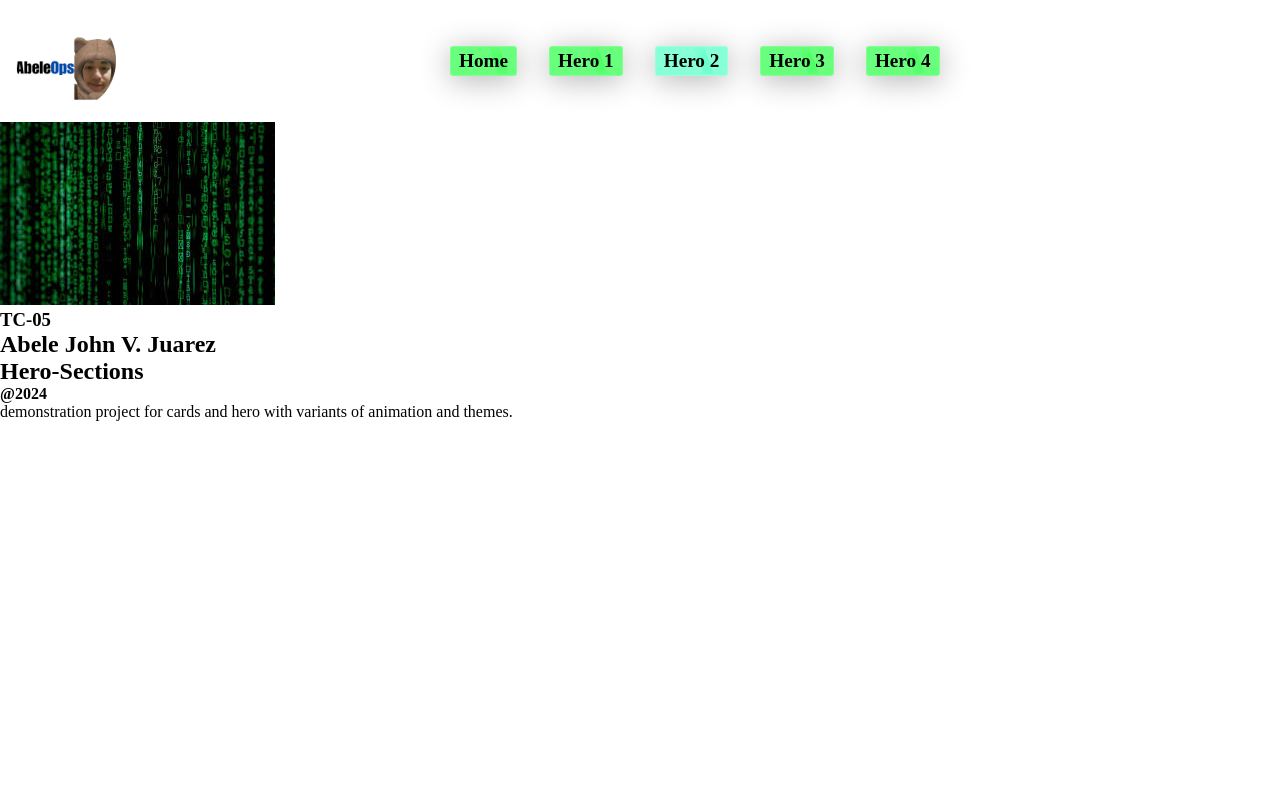
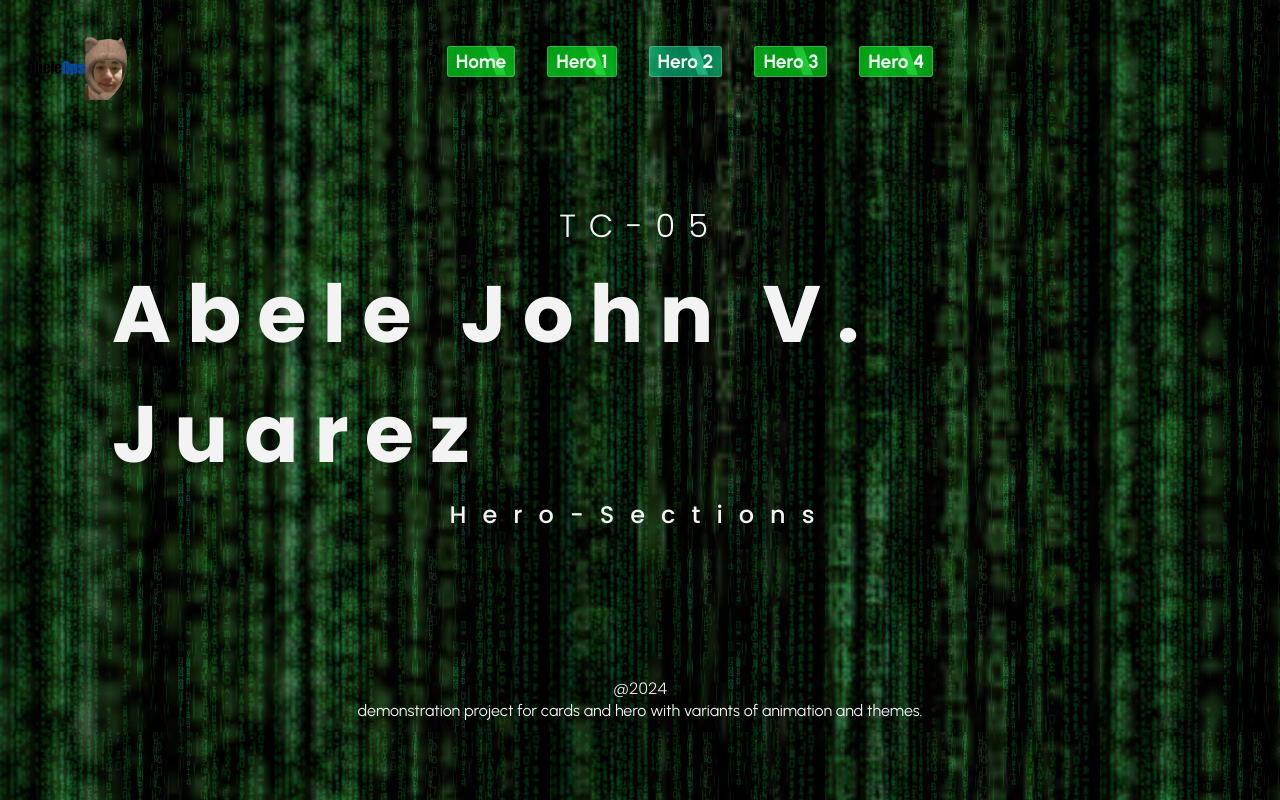
Before and after one commit to Abeleops/AWD-WD-HERO-SECTION, a plain HTML site: page pages/hero-2/index.html in a window 1280 px wide. Drawn offline with Linux system fonts and the light colour scheme; files that its build step writes are made by us from their sources; files whose address does not match are found by name.

Commit message:
feat: copied the header,scrollbar and style from hero 1

```diff
--- /dev/null
+++ b/pages/hero-2/assets/css/header.css
@@ -0,0 +1,93 @@
+* {
+    padding: 0;
+    margin: 0;
+    box-sizing: 0;
+}
+
+.header {
+    width: calc(100dvw - 1.4rem);
+    display: flex;
+    justify-content: flex-end;
+    align-items: center;
+    padding: .7rem 1rem;
+    gap: 0rem;
+    color: rgb(0, 0, 0);
+    height: fit-content;
+
+    & .left{
+         display: flex;
+        align-items: flex-start;
+        gap: 1rem;
+
+        & .logo {
+            height: 100px;
+            width: 100px;
+            border-radius: 50%;
+            overflow: hidden;
+            transition: all .2s ease;
+            cursor: pointer;
+
+            &:hover {
+                transform:  scale(1.1);
+        box-shadow: 0 8px 32px rgba(0,0,0,0.25);
+        filter: brightness(1.2) contrast(1.1);
+            }
+        }
+    }
+    & .center {
+        flex: 1;
+        display: flex;
+        justify-content: center;
+        gap: 2rem;;
+    }
+
+    & .btn {
+        background: rgba(0, 255, 34, 0.596);
+        box-shadow: 0 4px 30px rgba(0, 0, 0, 0.301);
+        backdrop-filter: blur(10px);
+        -webkit-backdrop-filter: blur(10px);
+        font-size: 1.2rem;
+        border: 1px solid rgba(245, 245, 245, 0.212);
+        padding: .2rem .5rem;
+        border-radius: 3px;
+        font-weight: 700;
+        text-decoration: none;
+        color: var(--color-primary-1);
+        overflow: hidden;
+        transition: all .2s ease;
+
+        &.active {
+            background: rgba(6, 255, 172, 0.479);
+        }
+
+        &::before {
+            position: absolute;
+            width: 10px;
+            height: 50px;
+            z-index: -1;
+            background: rgba(255, 255, 255, 0.1);
+            display: block;
+            content: '';
+            backdrop-filter: blur(10px);
+            -webkit-backdrop-filter: blur(10px);
+            transform: skew(20deg) translateY(-5px) translateX(40px);
+            transition: all .2s ease;
+        }
+
+        &:hover {
+            transform: scale(1.3);
+            background-color: black;
+            &::before {
+                transform: skew(50deg) translateY(-5px) translateX(-20px) ;
+            }
+        }
+    }
+}
+
+@media only screen and (max-width: 1024px) {
+    .header {
+        & .btn {
+            font-size: 1rem;
+        }
+    }
+}
--- /dev/null
+++ b/pages/hero-2/assets/css/scrollbar.css
@@ -0,0 +1,13 @@
+*::-webkit-scrollbar{
+    width: 5px;
+}
+
+*::-webkit-scrollbar-track{
+    background-color: #c6a288;
+    border-radius: 12px;
+}
+
+*::-webkit-scrollbar-thumb{
+    background-color: #7c5d4b;
+    border-radius: 12px;
+}
--- a/pages/hero-2/assets/css/style.css
+++ b/pages/hero-2/assets/css/style.css
@@ -0,0 +1,112 @@
+@import url("https://fonts.googleapis.com/css2?family=Poppins:ital,wght@0,100;0,200;0,300;0,400;0,500;0,600;0,700;0,800;0,900;1,100;1,200;1,300;1,400;1,500;1,600;1,700;1,800;1,900&display=swap");
+@import url("https://fonts.googleapis.com/css2?family=Urbanist:ital,wght@0,100..900;1,100..900&display=swap");
+
+:root {
+  --color-accent-1: #c6a288;
+  --color-accent-2: #c99678;
+  --color-secondary-1: #4b403e;
+  --color-secondary-2: #120d0c;
+  --color-primary-1: #f3f3f3;
+  --color-primary-2: #d6d6d6;
+
+  --header-font: "Poppins", sans-serif;
+  --content-font: "Urbanist", sans-serif;
+}
+
+*,
+*::before,
+*::after {
+  margin: 0;
+  padding: 0;
+  box-sizing: border-box;
+  font-family: var(--content-font);
+}
+
+h1,
+h2,
+h3,
+h4,
+h5,
+h6 {
+  font-family: var(--header-font);
+}
+
+body {
+    background-image: url("../assets/coding\ background.jpg");
+  color: var(--color-primary-1);
+  display: flex;
+  flex-direction: column;
+  align-items: center;
+  justify-content: space-between;
+  height: 100vh;
+}
+
+.wallpaper {
+  position: absolute;
+  object-fit: cover;
+  z-index: -1;
+  width: 100%;
+  height: 100vh;
+  overflow: hidden;
+  filter: sepia(0.4) hue-rotate(-10deg) opacity(0.6);
+}
+
+.top {
+  display: flex;
+  flex-direction: column;
+  padding-top: 5rem;
+  align-items: center;
+  gap: 0.2rem;
+  height: 100vh;
+
+  & .course {
+    font-size: 2rem;
+    letter-spacing: 0.8rem;
+    font-weight: 300;
+  }
+
+  & .title {
+    font-size: 5rem;
+    letter-spacing: 1rem;
+    padding-left: 7rem;
+  }
+
+  & .subtitle {
+    font-weight: 500;
+    letter-spacing: 1rem;
+  }
+}
+
+.bottom {
+  padding-bottom: 5rem;
+  display: flex;
+  flex-direction: column;
+  align-items: center;
+  font-size: 1rem;
+
+  & .year {
+    font-weight: 300;
+  }
+
+
+    &:hover {
+      transform: rotate(720deg);
+      transition: all 1s ease;
+    }
+  }
+
+
+
+#loom-companion-mv3,
+.fiveserver-info-wrapper {
+  display: none;
+}
+
+@media only screen and (max-width: 1024px) {
+  .top {
+    & .title {
+      font-size: 4.5rem;
+      padding-left: 0;
+    }
+  }
+}
--- a/pages/hero-2/index.html
+++ b/pages/hero-2/index.html
@@ -17,7 +17,7 @@
 
         <div class="center">
             <a href="../../index.html" class="btn">Home</a>
-            <a href="./pages/hero-2/index.html" class="btn">Hero 1</a>
+            <a href="./pages/hero-1/index.html" class="btn">Hero 1</a>
             <a class="btn active">Hero 2</a>
             <a href="./pages/hero-3/index.html" class="btn">Hero 3</a>
             <a href="./pages/hero-4/index.html" class="btn">Hero 4</a>
```
